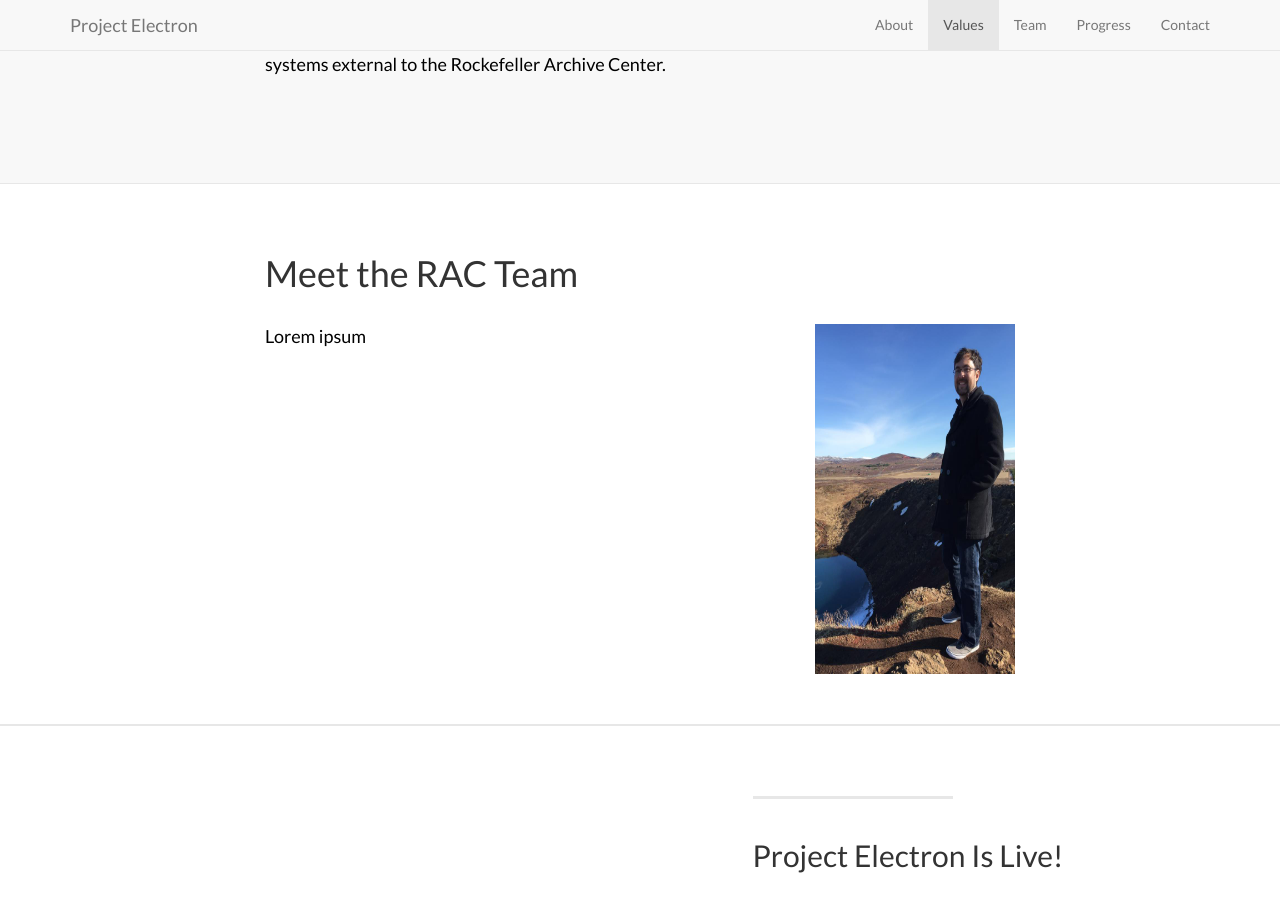
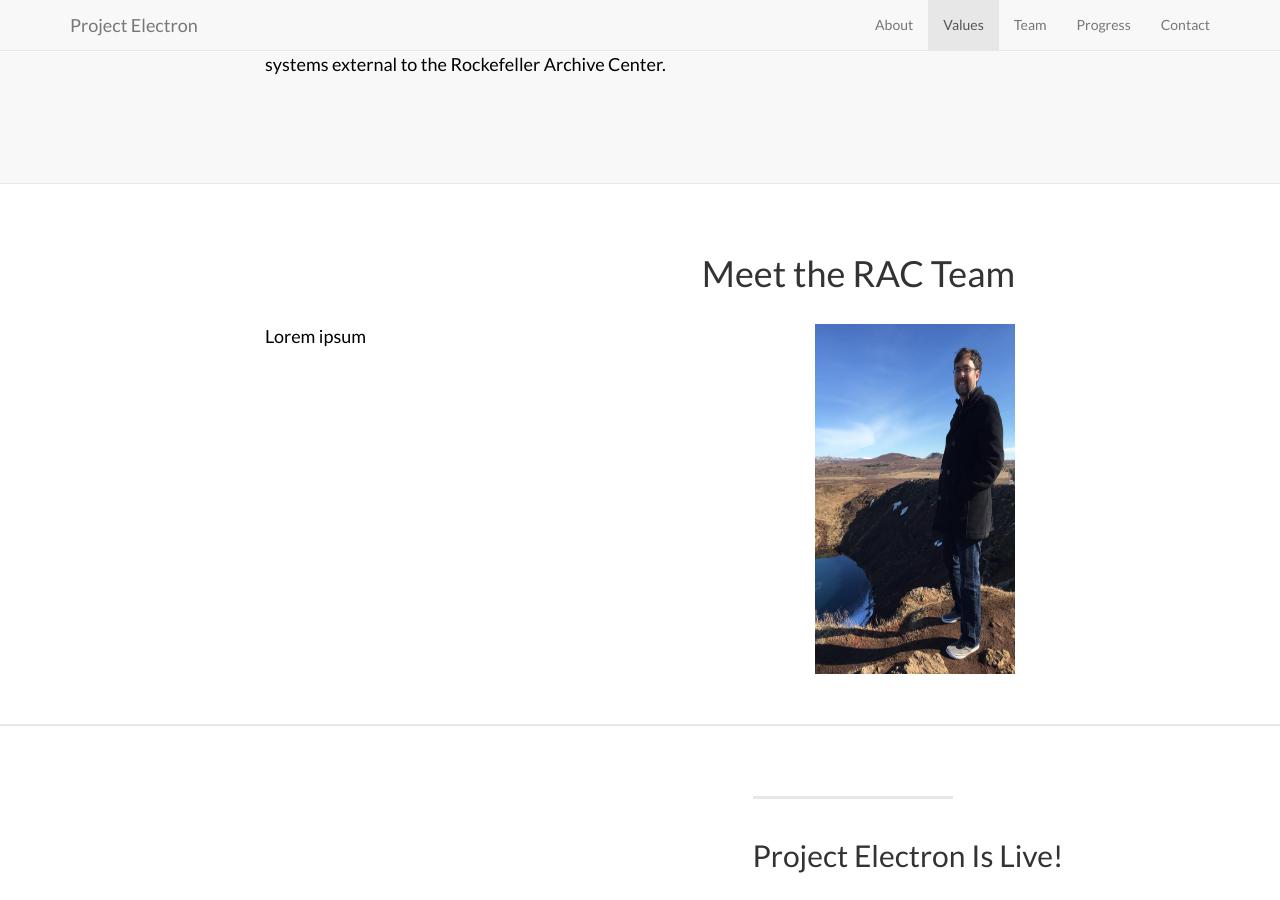
Before and after one commit to RockefellerArchiveCenter/project_electron, a Jekyll site: the page built from index.html, in a window 1280 px wide and 900 px high, scrolled down 2577 px. Built offline with Jekyll 4.4.1, drawn with Linux system fonts in a browser that asks for light colours.

```diff
--- a/_includes/team.html
+++ b/_includes/team.html
@@ -4,9 +4,9 @@
     <div class="container">
         <div class="row">
         <div class="col-lg-8 col-lg-offset-2">
-          <h1 float="right" font-size:"large">Meet the RAC Team</h1>
+          <h1 align="right" font-size:"large">Meet the RAC Team</h1>
         <div class="values">
-          <img src="/project_electron/img/patrick_bio.jpg" alt="Patrick is the coolest" align="right" width="200" height="350">
+          <img style="float: right" src="/project_electron/img/patrick_bio.jpg" alt="Patrick is the coolest" width="200" height="350">
           <p>Lorem ipsum</p>
         </div>
         </div>
```
